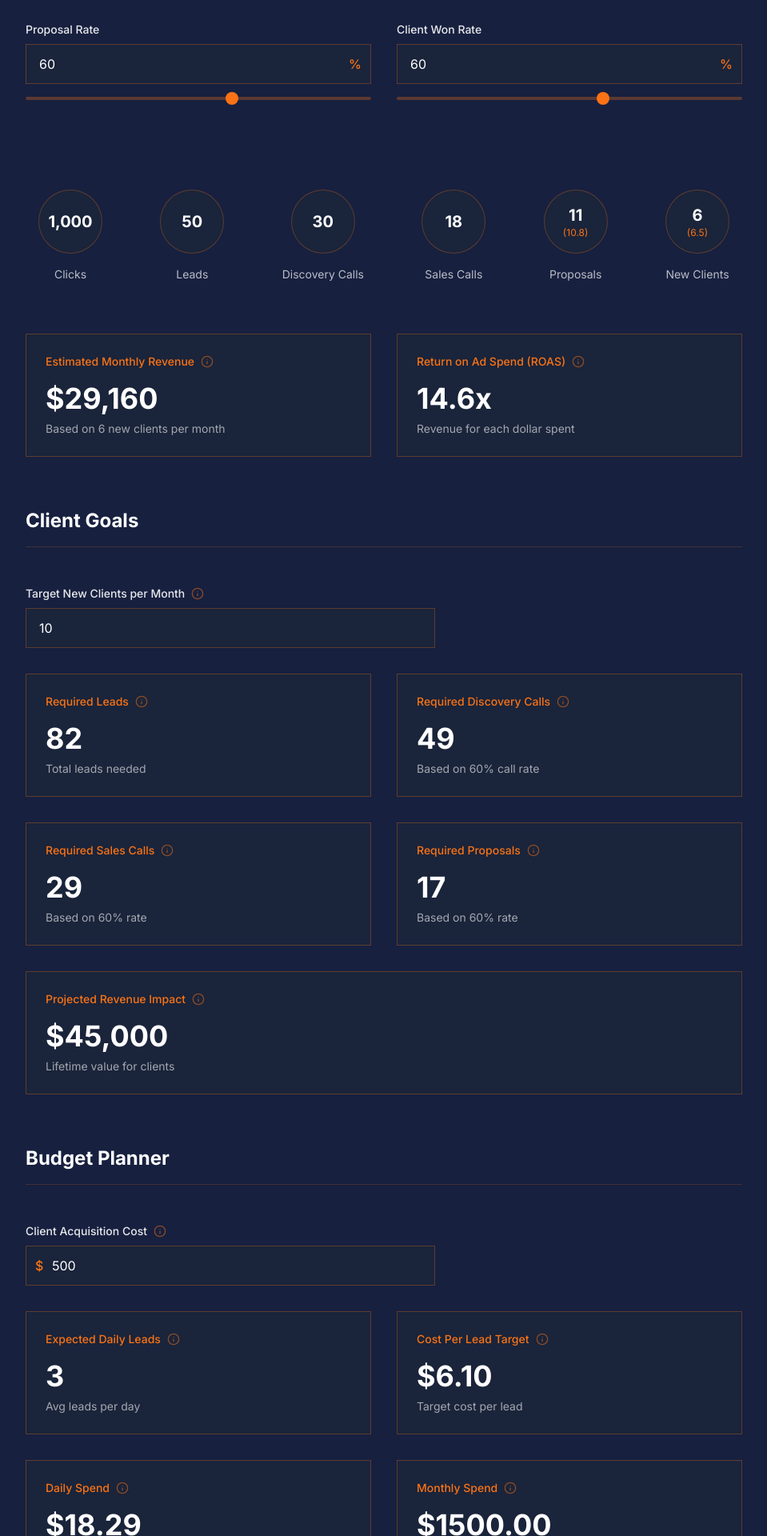
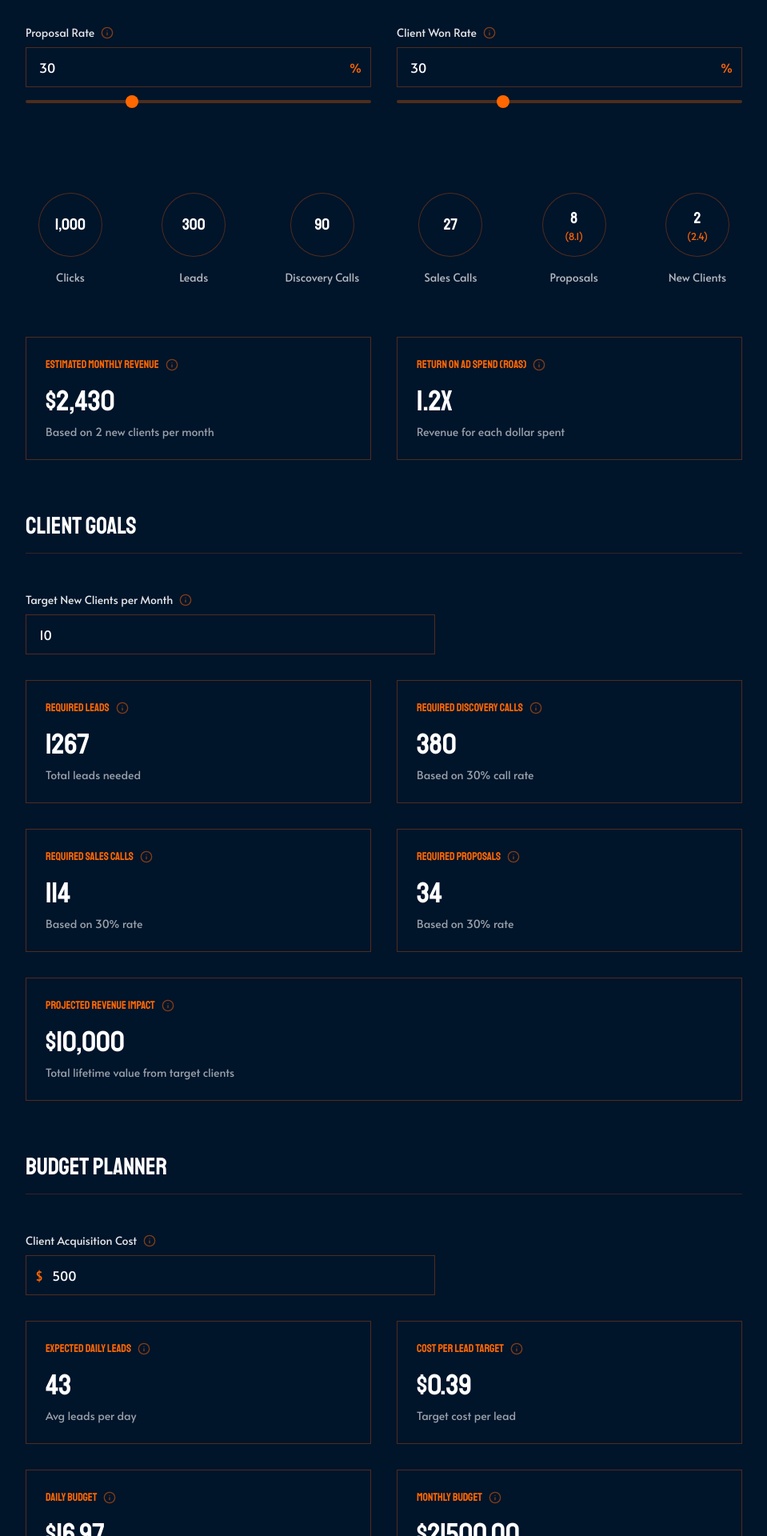
Before and after one commit to jack-xcelerate/sales-calculator, a Next.js app: page / in a window 1280 px wide. Shown: the part 600-2520 px from the top of the page at 80% size, without its empty margins (160-1119 px from the left). Built offline with nearby package versions, Linux system fonts and the light colour scheme.

Commit message:
Update styling and fonts

```diff
--- a/app/components/sales-calculator.tsx
+++ b/app/components/sales-calculator.tsx
@@ -1,4 +1,3 @@
-// app/components/sales-calculator.tsx
 "use client"
 
 import React, { useState, useEffect } from 'react';
@@ -14,17 +13,16 @@ const MetricCard = ({ label, value, subtitle, tooltipContent }: {
 }) => (
   <div className="metric-card">
     <div className="flex items-center space-x-2 mb-4">
-      <span className="text-orange-500 text-sm font-medium">{label}</span>
+      <span className="text-primary text-sm font-staatliches">{label}</span>
       <Tooltip content={tooltipContent}>
-        <Info className="h-4 w-4 text-orange-500/50 cursor-help hover:text-orange-500 transition-colors" />
+        <Info className="h-4 w-4 text-primary/50 cursor-help hover:text-primary transition-colors" />
       </Tooltip>
     </div>
-    <div className="text-4xl font-bold text-white mb-2">{value}</div>
-    {subtitle && <div className="text-sm text-white/60">{subtitle}</div>}
+    <div className="text-4xl font-staatliches text-white mb-2">{value}</div>
+    {subtitle && <div className="text-sm font-alata text-white/60">{subtitle}</div>}
   </div>
 );
 
-// InputField component
 // InputField component
 const InputField = ({
   label,
@@ -49,10 +47,10 @@ const InputField = ({
 }) => (
   <div className="mb-8">
     <div className="flex items-center space-x-2 mb-2">
-      <label className="text-white/90 text-sm font-medium block">{label}</label>
+      <label className="font-alata text-white/90 text-sm font-medium block">{label}</label>
       {tooltipContent && (
         <Tooltip content={tooltipContent}>
-          <Info className="h-4 w-4 text-orange-500/50 cursor-help hover:text-orange-500 transition-colors" />
+          <Info className="h-4 w-4 text-primary/50 cursor-help hover:text-primary transition-colors" />
         </Tooltip>
       )}
     </div>
@@ -63,17 +61,17 @@ const InputField = ({
         min={min}
         max={max}
         onChange={onChange}
-        className={`w-full px-4 py-3 bg-gray-800/50 border border-orange-500/30 rounded-lg text-white
-                   focus:outline-none focus:border-orange-500 focus:ring-1 focus:ring-orange-500 transition-colors
+        className={`w-full px-4 py-3 bg-background/50 border border-primary/30 rounded-lg text-white
+                   focus:outline-none focus:border-primary focus:ring-1 focus:ring-primary transition-colors
                    ${prefix ? 'pl-8' : ''} ${suffix ? 'pr-8' : ''}`}
       />
       {prefix && (
-        <span className="absolute left-3 top-1/2 transform -translate-y-1/2 text-orange-500 font-medium">
+        <span className="absolute left-3 top-1/2 transform -translate-y-1/2 text-primary font-medium">
           {prefix}
         </span>
       )}
       {suffix && (
-        <span className="absolute right-3 top-1/2 transform -translate-y-1/2 text-orange-500 font-medium">
+        <span className="absolute right-3 top-1/2 transform -translate-y-1/2 text-primary font-medium">
           {suffix}
         </span>
       )}
@@ -101,24 +99,23 @@ const FunnelStage = ({ value, exactValue, label, tooltipContent }: {
   <div className="funnel-stage">
     <Tooltip content={tooltipContent}>
       <div className="funnel-stage-circle">
-        <div className="text-xl font-bold text-white">{Math.round(value).toLocaleString()}</div>
+        <div className="text-xl font-staatliches text-white">{Math.round(value).toLocaleString()}</div>
         {exactValue && Math.round(exactValue) !== exactValue && (
-          <div className="text-xs text-orange-500">({exactValue.toFixed(1)})</div>
+          <div className="text-xs text-primary">({exactValue.toFixed(1)})</div>
         )}
       </div>
     </Tooltip>
-    <div className="mt-4 text-sm text-white/70">{label}</div>
+    <div className="mt-4 text-sm font-alata text-white/70">{label}</div>
   </div>
 );
 
 // SectionHeader component
 const SectionHeader = ({ title }: { title: string }) => (
   <div className="mb-12 mt-16 first:mt-0">
-    <h2 className="text-2xl font-bold text-white mb-4">{title}</h2>
-    <div className="h-px bg-orange-500/20" />
+    <h2 className="text-3xl font-staatliches text-white mb-4">{title}</h2>
+    <div className="h-px bg-primary/20" />
   </div>
 );
-
 interface Metrics {
   clicks: number;
   leads: number;
@@ -175,7 +172,6 @@ const SalesCalculator = ({ inputs: initialInputs }: { inputs: Inputs }) => {
     localStorage.setItem('calculatorInputs', JSON.stringify(inputs));
     calculateMetrics();
   }, [inputs]);
-
   const calculateMetrics = () => {
     const clicks = inputs.monthlyMarketingBudget / inputs.costPerClick;
     const leads = clicks * (inputs.landingPageConversion / 100);
@@ -214,52 +210,51 @@ const SalesCalculator = ({ inputs: initialInputs }: { inputs: Inputs }) => {
       label: "Average Lifetime Value",
       key: "avgLifetimeValue" as keyof Inputs,
       prefix: "$",
-      tooltipContent: "Average revenue generated per client over their lifetime"
+      tooltipContent: "The total revenue you expect to receive from a client throughout your entire relationship"
     },
     {
       label: "Monthly Marketing Budget",
       key: "monthlyMarketingBudget" as keyof Inputs,
       prefix: "$",
-      tooltipContent: "Your total monthly ad spend"
+      tooltipContent: "How much you plan to spend on advertising each month"
     },
     {
       label: "Cost Per Click",
       key: "costPerClick" as keyof Inputs,
       prefix: "$",
-      tooltipContent: "Average cost per click for your ads"
+      tooltipContent: "Average amount you pay for each click on your ads"
     },
     {
       label: "Landing Page Conversion Rate",
       key: "landingPageConversion" as keyof Inputs,
       suffix: "%",
-      tooltipContent: "Percentage of visitors who become leads"
+      tooltipContent: "Percentage of visitors who become leads by filling out your form"
     },
     {
       label: "Discovery Call Rate",
       key: "discoveryCallRate" as keyof Inputs,
       suffix: "%",
-      tooltipContent: "Percentage of leads who schedule discovery calls"
+      tooltipContent: "Percentage of leads who schedule a discovery call"
     },
     {
       label: "Sales Call Rate",
       key: "salesCallRate" as keyof Inputs,
       suffix: "%",
-      tooltipContent: "Percentage of discovery calls that lead to sales calls"
+      tooltipContent: "Percentage of discovery calls that progress to sales calls"
     },
     {
       label: "Proposal Rate",
       key: "proposalRate" as keyof Inputs,
       suffix: "%",
-      tooltipContent: "Percentage of sales calls that result in proposals"
+      tooltipContent: "Percentage of sales calls that result in sending a proposal"
     },
     {
       label: "Client Won Rate",
       key: "clientWonRate" as keyof Inputs,
       suffix: "%",
-      tooltipContent: "Percentage of proposals that convert to clients"
+      tooltipContent: "Percentage of proposals that convert into paying clients"
     },
   ];
-
   return (
     <div className="min-h-screen p-8">
       <div className="max-w-4xl mx-auto space-y-12">
@@ -276,6 +271,7 @@ const SalesCalculator = ({ inputs: initialInputs }: { inputs: Inputs }) => {
                   onChange={(e) => setInputs({ ...inputs, [field.key]: Number(e.target.value) })}
                   prefix={field.prefix}
                   suffix={field.suffix}
+                  tooltipContent={field.tooltipContent}
                   min={0}
                   max={field.suffix === "%" ? 100 : undefined}
                   type="number"
@@ -295,13 +291,13 @@ const SalesCalculator = ({ inputs: initialInputs }: { inputs: Inputs }) => {
                 label="Estimated Monthly Revenue"
                 value={`$${metrics.estimatedRevenue.toLocaleString()}`}
                 subtitle={`Based on ${Math.round(metrics.newClients)} new clients per month`}
-                tooltipContent="Projected monthly revenue"
+                tooltipContent="Projected monthly revenue based on your current conversion rates"
               />
               <MetricCard
                 label="Return on Ad Spend (ROAS)"
                 value={`${metrics.roas.toFixed(1)}x`}
                 subtitle="Revenue for each dollar spent"
-                tooltipContent="Return on Ad Spend"
+                tooltipContent="For every $1 spent on ads, you make this amount in revenue"
               />
             </div>
           </div>
@@ -317,17 +313,42 @@ const SalesCalculator = ({ inputs: initialInputs }: { inputs: Inputs }) => {
                   ...prev,
                   targetNewClients: Number(e.target.value)
                 }))}
-                tooltipContent="Your monthly goal for new clients"
+                tooltipContent="How many new clients you want to acquire each month"
               />
             </div>
             <div className="grid grid-cols-1 md:grid-cols-2 gap-8">
-              <MetricCard label="Required Leads" value={metrics.estLeads} subtitle="Total leads needed" tooltipContent="Leads to reach client goal" />
-              <MetricCard label="Required Discovery Calls" value={metrics.estDiscoveryCalls} subtitle={`Based on ${inputs.discoveryCallRate}% call rate`} tooltipContent="Discovery calls needed" />
-              <MetricCard label="Required Sales Calls" value={metrics.estSalesCalls} subtitle={`Based on ${inputs.salesCallRate}% rate`} tooltipContent="Sales calls needed" />
-              <MetricCard label="Required Proposals" value={metrics.estProposals} subtitle={`Based on ${inputs.proposalRate}% rate`} tooltipContent="Proposals needed" />
+              <MetricCard
+                label="Required Leads"
+                value={metrics.estLeads}
+                subtitle="Total leads needed"
+                tooltipContent="Number of leads required to reach your client goal based on current conversion rates"
+              />
+              <MetricCard
+                label="Required Discovery Calls"
+                value={metrics.estDiscoveryCalls}
+                subtitle={`Based on ${inputs.discoveryCallRate}% call rate`}
+                tooltipContent="Number of discovery calls needed to achieve your client goal"
+              />
+              <MetricCard
+                label="Required Sales Calls"
+                value={metrics.estSalesCalls}
+                subtitle={`Based on ${inputs.salesCallRate}% rate`}
+                tooltipContent="Number of sales calls needed to reach your client goal"
+              />
+              <MetricCard
+                label="Required Proposals"
+                value={metrics.estProposals}
+                subtitle={`Based on ${inputs.proposalRate}% rate`}
+                tooltipContent="Number of proposals you need to send to reach your client goal"
+              />
             </div>
             <div className="mt-8">
-              <MetricCard label="Projected Revenue Impact" value={`$${metrics.estRevenue.toLocaleString()}`} subtitle="Lifetime value for clients" tooltipContent="Total revenue from new clients" />
+              <MetricCard
+                label="Projected Revenue Impact"
+                value={`$${metrics.estRevenue.toLocaleString()}`}
+                subtitle="Total lifetime value from target clients"
+                tooltipContent="Potential revenue from achieving your new client goal"
+              />
             </div>
           </div>
 
@@ -343,7 +364,7 @@ const SalesCalculator = ({ inputs: initialInputs }: { inputs: Inputs }) => {
                   clientSpend: Number(e.target.value)
                 }))}
                 prefix="$"
-      tooltipContent="Max budget per client"
+                tooltipContent="Maximum amount you're willing to spend to acquire one new client"
               />
             </div>
             <div className="grid grid-cols-1 md:grid-cols-2 gap-8">
@@ -351,25 +372,25 @@ const SalesCalculator = ({ inputs: initialInputs }: { inputs: Inputs }) => {
                 label="Expected Daily Leads"
                 value={Math.ceil(metrics.estLeads / 30)}
                 subtitle="Avg leads per day"
-      tooltipContent="Daily leads needed"
+                tooltipContent="Average number of leads you need to generate each day"
               />
               <MetricCard
                 label="Cost Per Lead Target"
                 value={`$${(inputs.clientSpend / metrics.estLeads).toFixed(2)}`}
                 subtitle="Target cost per lead"
-      tooltipContent="Cost per lead"
+                tooltipContent="Maximum amount you should spend to acquire each lead"
               />
               <MetricCard
-      label="Daily Spend"
+                label="Daily Budget"
                 value={`$${((inputs.clientSpend / metrics.estLeads) * Math.ceil(metrics.estLeads / 30)).toFixed(2)}`}
-      subtitle="Budget per day"
-      tooltipContent="Daily budget"
+                subtitle="Recommended daily spend"
+                tooltipContent="Suggested daily advertising budget"
               />
               <MetricCard
-      label="Monthly Spend"
+                label="Monthly Budget"
                 value={`$${(inputs.clientSpend * Math.ceil(metrics.estLeads / 30)).toFixed(2)}`}
-      subtitle="Budget per month"
-      tooltipContent="Monthly budget"
+                subtitle="Recommended monthly spend"
+                tooltipContent="Total monthly budget needed to reach your goals"
               />
             </div>
           </div>
@@ -378,17 +399,16 @@ const SalesCalculator = ({ inputs: initialInputs }: { inputs: Inputs }) => {
     </div>
   );
 };
-
 // Initial state
 const initialInputState: Inputs = {
-  avgLifetimeValue: 4500,
+  avgLifetimeValue: 1000,
   monthlyMarketingBudget: 2000,
   costPerClick: 2,
-  landingPageConversion: 5,
-  discoveryCallRate: 60,
-  salesCallRate: 60,
-  proposalRate: 60,
-  clientWonRate: 60,
+  landingPageConversion: 30,
+  discoveryCallRate: 30,
+  salesCallRate: 30,
+  proposalRate: 30,
+  clientWonRate: 30,
   targetNewClients: 10,
   clientSpend: 500,
 };
@@ -400,13 +420,13 @@ const App = () => {
   const addScenario = () => setScenarios([...scenarios, { ...initialInputState }]);
 
   return (
-    <div>
+    <div className="bg-background min-h-screen">
       {scenarios.map((scenario, index) => (
         <SalesCalculator key={index} inputs={scenario} />
       ))}
       <button
         onClick={addScenario}
-        className="bg-orange-600 hover:bg-orange-700 text-white px-6 py-3 rounded-lg mt-8 mx-auto block font-medium transition-colors"
+        className="bg-primary hover:bg-primary/90 text-white px-6 py-3 rounded-lg mt-8 mx-auto block font-staatliches transition-colors text-xl"
       >
         Add Scenario
       </button>
--- a/app/globals.css
+++ b/app/globals.css
@@ -1,4 +1,3 @@
-@import url('https://fonts.googleapis.com/css2?family=Inter:wght@400;500;600;700&display=swap');
 @tailwind base;
 @tailwind components;
 @tailwind utilities;
@@ -8,9 +7,13 @@ body {
   min-height: 100vh;
   margin: 0;
   padding: 0;
-  background-color: rgb(23, 32, 63);
+  background-color: #00142a;
   color: white;
-  font-family: 'Inter', sans-serif;
+  font-family: theme('fontFamily.alata');
+}
+
+h1, h2, h3, h4, h5, h6 {
+  font-family: theme('fontFamily.staatliches');
 }
 
 /* Input Styles */
@@ -19,7 +22,7 @@ body {
   width: 100%;
   height: 4px;
   border-radius: 2px;
-  background: rgba(249, 115, 22, 0.3);
+  background: rgba(255, 103, 0, 0.3);
   outline: none;
   margin: 1rem 0;
 }
@@ -30,21 +33,21 @@ body {
   width: 16px;
   height: 16px;
   border-radius: 50%;
-  background: rgb(249, 115, 22);
+  background: #ff6700;
   cursor: pointer;
   transition: all 0.2s ease;
 }
 
 .range-slider::-webkit-slider-thumb:hover {
   transform: scale(1.1);
-  background: rgb(249, 115, 22);
+  background: #ff6700;
 }
 
 .range-slider::-moz-range-thumb {
   width: 16px;
   height: 16px;
   border-radius: 50%;
-  background: rgb(249, 115, 22);
+  background: #ff6700;
   cursor: pointer;
   border: none;
   transition: all 0.2s ease;
@@ -56,17 +59,17 @@ body {
 
 input:focus {
   outline: none;
-  border-color: rgb(249, 115, 22);
-  box-shadow: 0 0 0 2px rgba(249, 115, 22, 0.2);
+  border-color: #ff6700;
+  box-shadow: 0 0 0 2px rgba(255, 103, 0, 0.2);
 }
 
 /* Component Styles */
 .metric-card {
-  @apply p-6 rounded-lg border border-orange-500/30 hover:border-orange-500 transition-all duration-200 bg-gray-800/50;
+  @apply p-6 rounded-lg border border-primary/30 hover:border-primary transition-all duration-200 bg-background/50;
 }
 
 .metric-card:hover {
-  @apply shadow-lg shadow-orange-500/10;
+  @apply shadow-lg shadow-primary/10;
 }
 
 .funnel-stage {
@@ -74,10 +77,34 @@ input:focus {
 }
 
 .funnel-stage-circle {
-  @apply w-20 h-20 rounded-full border border-orange-500/30 hover:border-orange-500
-         flex flex-col items-center justify-center bg-gray-800/50 transition-all duration-200;
+  @apply w-20 h-20 rounded-full border border-primary/30 hover:border-primary
+         flex flex-col items-center justify-center bg-background/50 transition-all duration-200;
 }
 
 .funnel-stage-circle:hover {
-  @apply shadow-lg shadow-orange-500/10;
+  @apply shadow-lg shadow-primary/10;
 }
+
+/* Section Styles */
+.section-header {
+  @apply border-b border-primary/30 pb-2 mb-8;
+}
+
+.section-header h2 {
+  @apply font-staatliches text-3xl text-white;
+}
+
+/* Input Styles */
+.input-label {
+  @apply font-alata text-sm text-white/90;
+}
+
+.input-field {
+  @apply bg-background/50 border border-primary/30 rounded-lg text-white
+         focus:border-primary focus:ring-1 focus:ring-primary;
+}
+
+/* Navigation and Focus States */
+.focus-ring {
+  @apply focus:outline-none focus:ring-2 focus:ring-primary focus:ring-offset-2 focus:ring-offset-background;
+}
--- a/app/layout.tsx
+++ b/app/layout.tsx
@@ -1,10 +1,17 @@
 import type { Metadata } from "next";
-import { Inter } from "next/font/google";
+import { Staatliches, Alata } from 'next/font/google';
 import "./globals.css";
 
-const inter = Inter({
-  subsets: ["latin"],
-  variable: "--font-inter",
+const staatliches = Staatliches({
+  subsets: ['latin'],
+  weight: '400',
+  variable: '--font-staatliches',
+});
+
+const alata = Alata({
+  subsets: ['latin'],
+  weight: '400',
+  variable: '--font-alata',
 });
 
 export const metadata: Metadata = {
@@ -19,7 +26,9 @@ export default function RootLayout({
 }) {
   return (
     <html lang="en">
-      <body className={`${inter.variable} font-sans bg-[rgb(23,32,63)] min-h-screen antialiased`}>
+      <body
+        className={`${staatliches.variable} ${alata.variable} font-alata bg-background min-h-screen antialiased`}
+      >
         {children}
       </body>
     </html>
--- a/package.json
+++ b/package.json
@@ -19,7 +19,7 @@
     "clsx": "^2.1.1",
     "html2pdf.js": "^0.10.2",
     "lucide-react": "^0.359.0",
-    "next": "14.1.0",
+    "next": "^15.0.3",
     "react": "18.2.0",
     "react-chartjs-2": "^5.2.0",
     "react-dom": "18.2.0",
--- a/tailwind.config.js
+++ b/tailwind.config.js
@@ -18,19 +18,13 @@ module.exports = {
       },
     },
     extend: {
-      fontFamily: {
-        sans: ["var(--font-inter)", ...fontFamily.sans],
-      },
       colors: {
+        primary: "#ff6700",
+        background: "#00142a",
         border: "hsl(var(--border))",
         input: "hsl(var(--input))",
         ring: "hsl(var(--ring))",
-        background: "hsl(var(--background))",
         foreground: "hsl(var(--foreground))",
-        primary: {
-          DEFAULT: "hsl(var(--primary))",
-          foreground: "hsl(var(--primary-foreground))",
-        },
         secondary: {
           DEFAULT: "hsl(var(--secondary))",
           foreground: "hsl(var(--secondary-foreground))",
@@ -56,6 +50,10 @@ module.exports = {
           foreground: "hsl(var(--card-foreground))",
         },
       },
+      fontFamily: {
+        staatliches: ['var(--font-staatliches)', ...fontFamily.sans],
+        alata: ['var(--font-alata)', ...fontFamily.sans],
+      },
       borderRadius: {
         lg: "var(--radius)",
         md: "calc(var(--radius) - 2px)",
```
Also changed, not shown: tailwind.config.ts (deleted, +0 -76 lines), 1 other file (tests, documents, lock files or other folders). Lines whose indentation alone changed are shown as unchanged.
